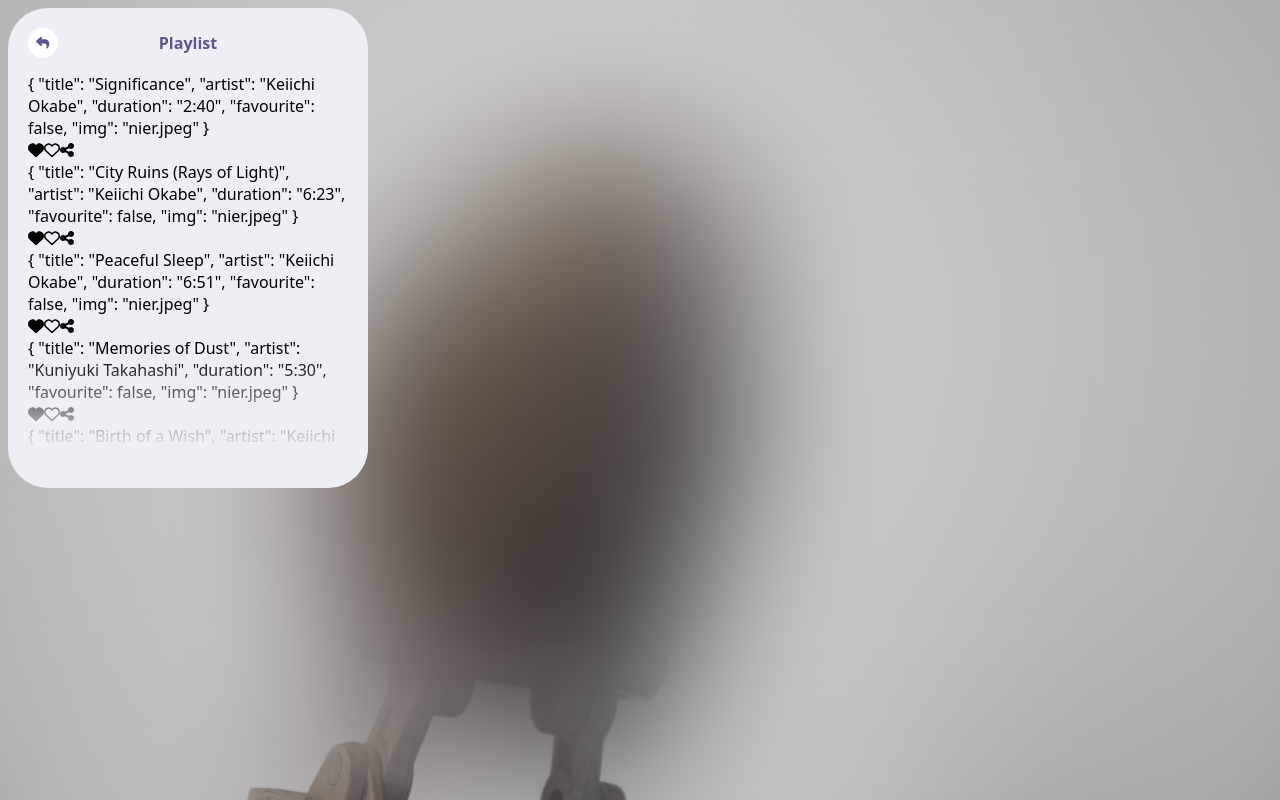
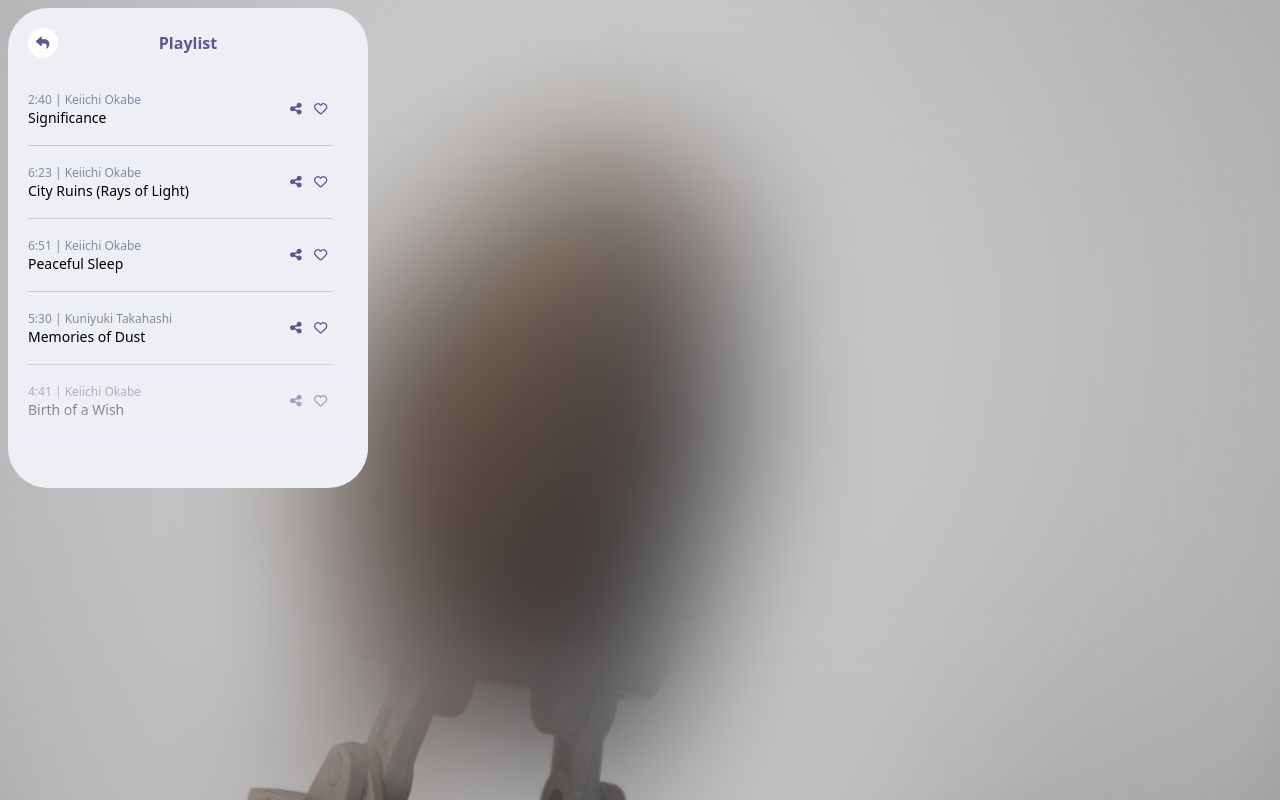
Before and after one commit to bartoszkwiatek/music-player, a Vue app: page / in a window 1280 px wide. Both pictures are taken after a click on the button 330 px from the left and 40 px from the top of the page. Built offline with nearby package versions, Linux system fonts and the light colour scheme.

Commit message:
feat: add styles for playlist

```diff
--- a/src/components/player/PlayerControls.vue
+++ b/src/components/player/PlayerControls.vue
@@ -1,6 +1,6 @@
 <template>
   <div class="container">
-    <RoundButton icon="fa-share-nodes" class="left" />
+    <RoundButton @click.native="share" icon="fa-share-nodes" class="left" />
     <RoundButton
       @click.native="skip(previousSongIndex)"
       :disabled="previousSongIndex === null"
@@ -64,6 +64,11 @@ export default {
     toggleFav() {
       this.toggleFavourite(this.currentSongIndex);
     },
+    share() {
+      navigator.clipboard.writeText(
+        `${this.currentSong.artist}: ${this.currentSong.title}`
+      );
+    },
   },
 };
 </script>
--- a/src/components/playlist/PlaylistList.vue
+++ b/src/components/playlist/PlaylistList.vue
@@ -5,7 +5,7 @@
         v-for="(song, index) in songs"
         :key="index"
         :song="song"
-        @click="onClickSong(index)"
+        @click.native="onClickSong(index)"
         @toggle-favourite="onToggleFavourite(index)"
       />
     </div>
@@ -28,6 +28,7 @@ export default {
     ...mapMutations(["playSong", "toggleFavourite"]),
     onClickSong(index) {
       this.playSong(index);
+      this.$emit("go-back");
     },
     onToggleFavourite(index) {
       this.toggleFavourite(index);
--- a/src/components/playlist/PlaylistSong.vue
+++ b/src/components/playlist/PlaylistSong.vue
@@ -1,26 +1,92 @@
 <template>
-  <div v-if="song">
-    <div>{{ song }}</div>
-    <FontAwesomeIcon icon="fa-solid fa-heart" />
-    <FontAwesomeIcon icon="fa-regular fa-heart" />
-    <FontAwesomeIcon icon="fa-share-nodes" />
+  <div v-if="song" class="song-container">
+    <div class="song-info">
+      <p>{{ song.duration }} | {{ song.artist }}</p>
+      <h3>{{ song.title }}</h3>
+    </div>
+    <div class="buttons">
+      <RoundButton
+        class="button"
+        @click.stop.native="share"
+        icon="fa-share-nodes"
+        backgroundColor="transparent"
+      />
+      <RoundButton
+        class="button"
+        @click.stop.native="toggleFavourite"
+        :icon="heartProps.icon"
+        :color="heartProps.color"
+        backgroundColor="transparent"
+      />
+    </div>
   </div>
 </template>
 
 <script>
-import { FontAwesomeIcon } from "@fortawesome/vue-fontawesome";
+import RoundButton from "../common/RoundButton.vue";
 export default {
   name: "PlaylistSong",
   props: {
     song: Object,
   },
-  components: { FontAwesomeIcon },
+  components: { RoundButton },
+  computed: {
+    heartProps() {
+      if (this.song.favourite) {
+        return {
+          icon: "fa-solid fa-heart",
+          color: "#ed5e74",
+        };
+      }
+      return {
+        icon: "fa-regular fa-heart",
+        color: "#60558f",
+      };
+    },
+  },
   methods: {
     toggleFavourite() {
       return this.$emit("toggle-favourite");
+    },
+    share() {
+      navigator.clipboard.writeText(`${this.song.artist}: ${this.song.title}`);
     },
   },
 };
 </script>
 
-<style scoped></style>
+<style lang="scss" scoped>
+.song-container {
+  display: flex;
+  justify-content: space-between;
+  align-items: center;
+  height: 72px;
+  margin-right: 15px;
+  border-bottom: 1px solid #b4b6bb9e;
+  &:hover {
+    cursor: pointer;
+    background-color: #b4b6bb9e;
+  }
+
+  p {
+    margin: 0;
+    font-size: 12px;
+    font-weight: 300;
+    color: var(--gray-color);
+  }
+
+  h3 {
+    margin: 0;
+    font-size: 14px;
+    font-weight: 500;
+  }
+  .buttons {
+    display: flex;
+
+    .button {
+      width: 25px;
+      height: 25px;
+    }
+  }
+}
+</style>
--- a/src/components/playlist/PlaylistView.vue
+++ b/src/components/playlist/PlaylistView.vue
@@ -5,7 +5,7 @@
       <h2 class="playlist-title">Playlist</h2>
     </div>
 
-    <PlaylistList />
+    <PlaylistList @go-back="goBack" />
   </div>
 </template>
 
```
